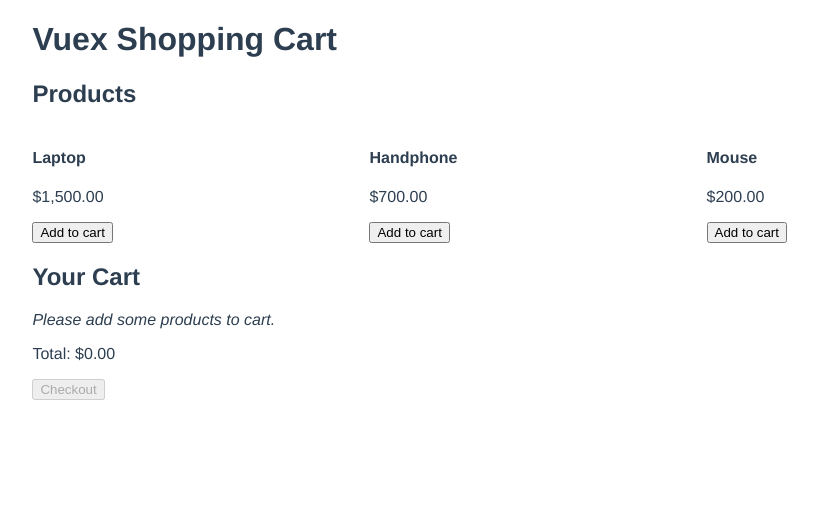
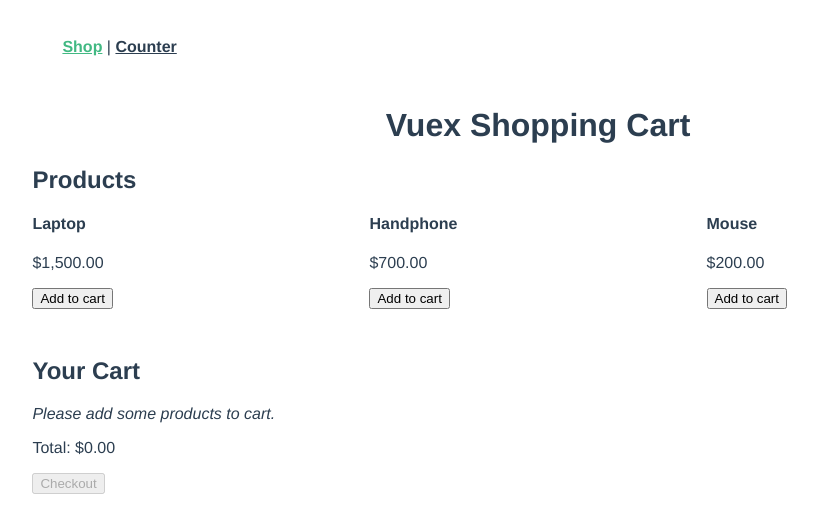
Before and after one commit to gravitano/gits-class-vuex, a Vue app: page / in a window 1280 px wide. Shown: the top 532 px of the page, without its empty margins (102-920 px from the left). Built offline with nearby package versions, Linux system fonts and the light colour scheme.

Commit message:
styling and show menu

```diff
--- a/src/App.vue
+++ b/src/App.vue
@@ -1,9 +1,9 @@
 <template>
   <div id="app">
-    <!--    <div id="nav">-->
-    <!--      <router-link to="/">Home</router-link> |-->
-    <!--      <router-link to="/about">About</router-link>-->
-    <!--    </div>-->
+    <div id="nav">
+      <router-link to="/">Shop</router-link> |
+      <router-link to="/counter">Counter</router-link>
+    </div>
     <router-view />
   </div>
 </template>
--- a/src/components/Cart.vue
+++ b/src/components/Cart.vue
@@ -37,4 +37,8 @@ export default {
 };
 </script>
 
-<style scoped></style>
+<style scoped>
+.cart-box {
+  margin-top: 3em;
+}
+</style>
--- a/src/components/ProductList.vue
+++ b/src/components/ProductList.vue
@@ -35,10 +35,13 @@ export default {
 </script>
 
 <style scoped>
+h2 {
+  margin-bottom: 0;
+}
 .product-list {
   display: flex;
 }
 .product-item {
-  flex: 1;
+  flex: 1 33%;
 }
 </style>
--- a/src/views/Counter.vue
+++ b/src/views/Counter.vue
@@ -1,5 +1,5 @@
 <template>
-  <div>
+  <div class="counter-app">
     <h1>
       Counter
     </h1>
@@ -26,6 +26,9 @@ export default {
 </script>
 
 <style scoped>
+.counter-app {
+  text-align: center;
+}
 .action-buttons {
   display: flex;
   justify-content: space-between;
--- a/src/views/Home.vue
+++ b/src/views/Home.vue
@@ -18,4 +18,8 @@ export default {
 };
 </script>
 
-<style scoped></style>
+<style scoped>
+h1 {
+  text-align: center;
+}
+</style>
```
